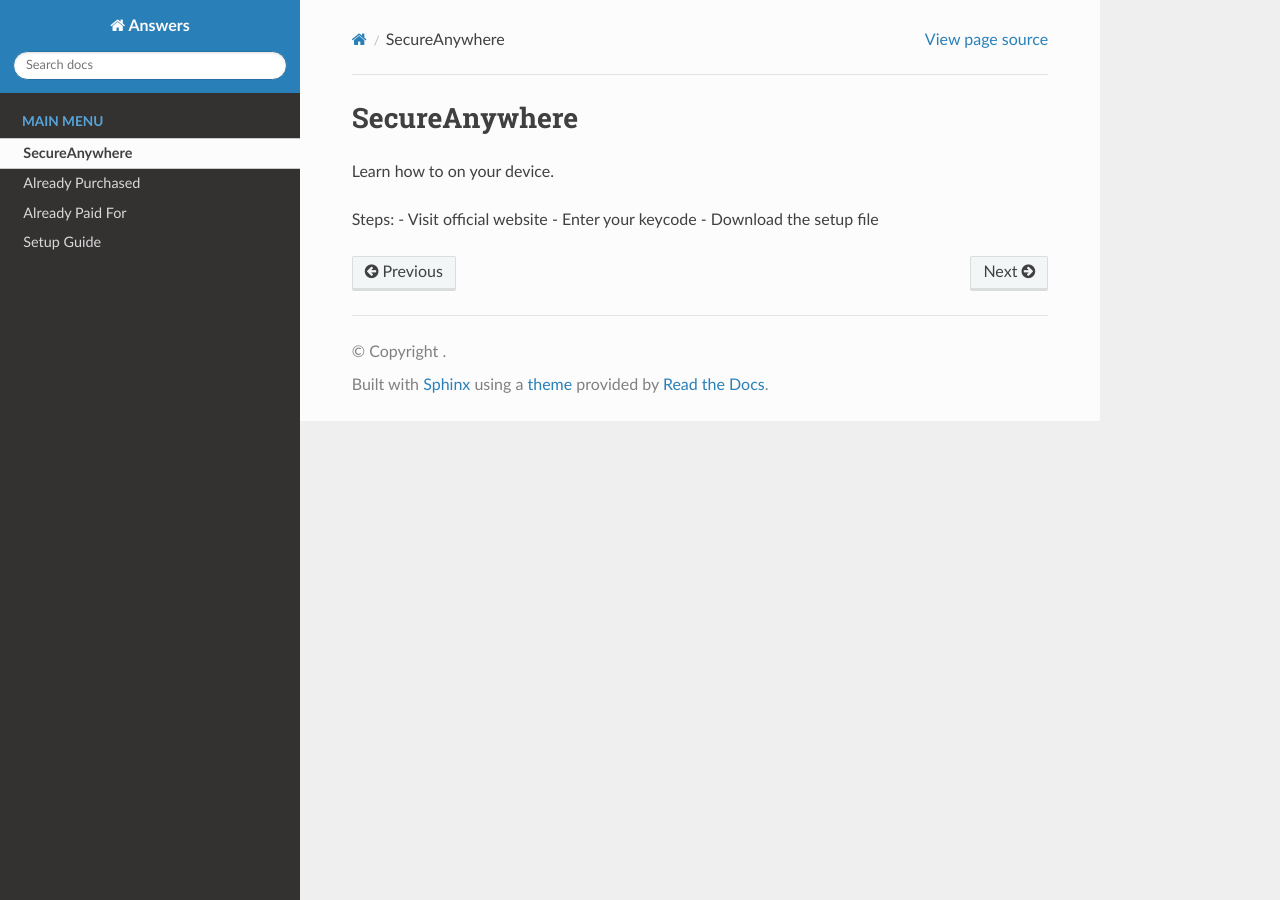
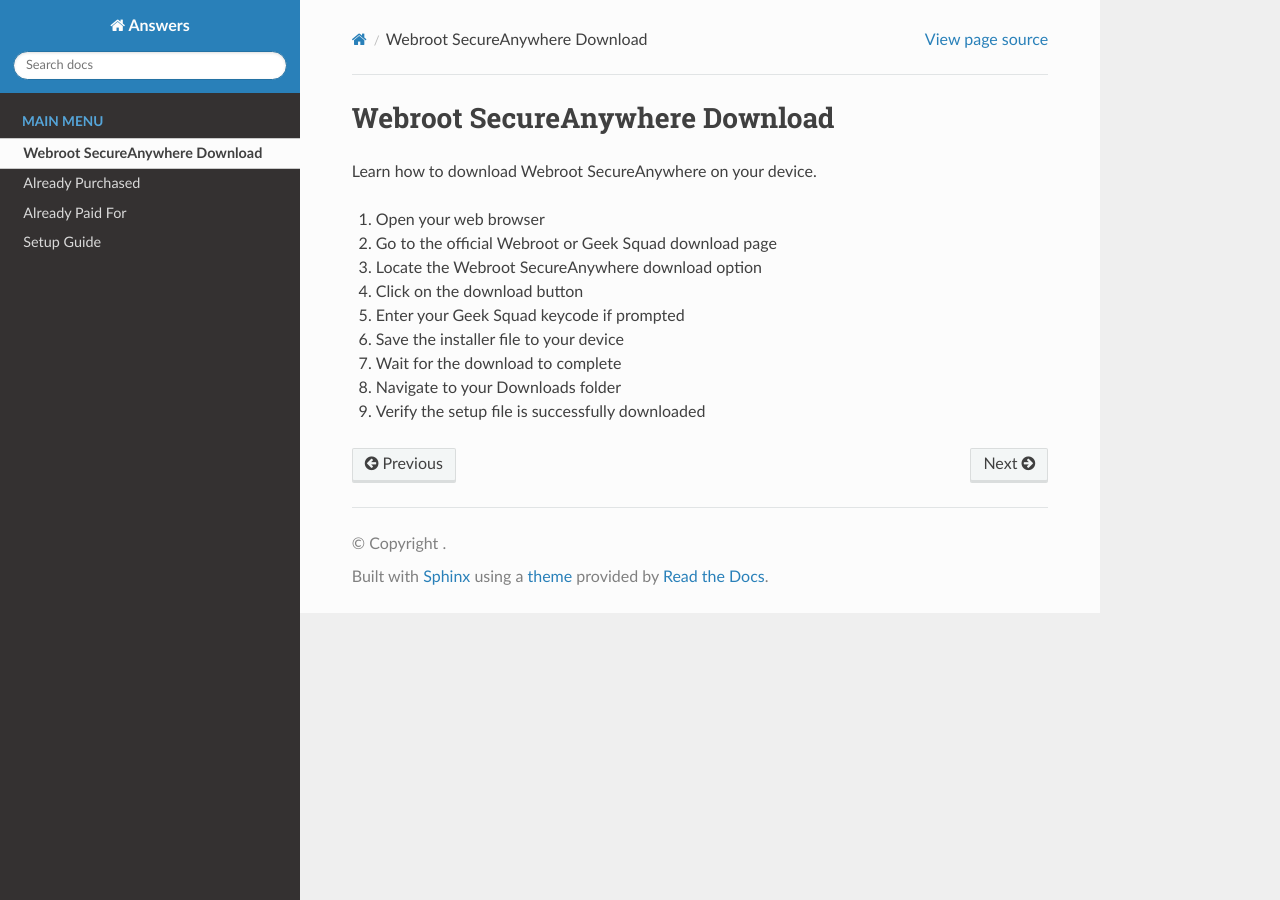
Before and after one commit to Lucilelloyd/Answers, a Sphinx documentation site: the page built from docs/secureanywhere.rst, in a window 1280 px wide. Built offline with Sphinx 7.4.7 and the Read the Docs theme 3.1.0, drawn with Linux system fonts in a browser that asks for light colours.

Commit message:
Update secureanywhere.rst

```diff
--- a/docs/secureanywhere.rst
+++ b/docs/secureanywhere.rst
@@ -1,9 +1,14 @@
-SecureAnywhere
+Webroot SecureAnywhere Download
 ===============================
 
-Learn how to on your device.
+Learn how to download Webroot SecureAnywhere on your device.
 
-Steps:
-- Visit official website
-- Enter your keycode
-- Download the setup file
+1. Open your web browser
+2. Go to the official Webroot or Geek Squad download page
+3. Locate the Webroot SecureAnywhere download option
+4. Click on the download button
+5. Enter your Geek Squad keycode if prompted
+6. Save the installer file to your device
+7. Wait for the download to complete
+8. Navigate to your Downloads folder
+9. Verify the setup file is successfully downloaded
```
